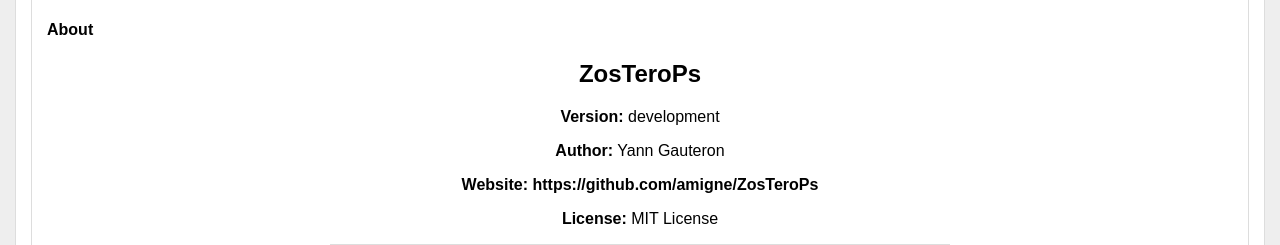
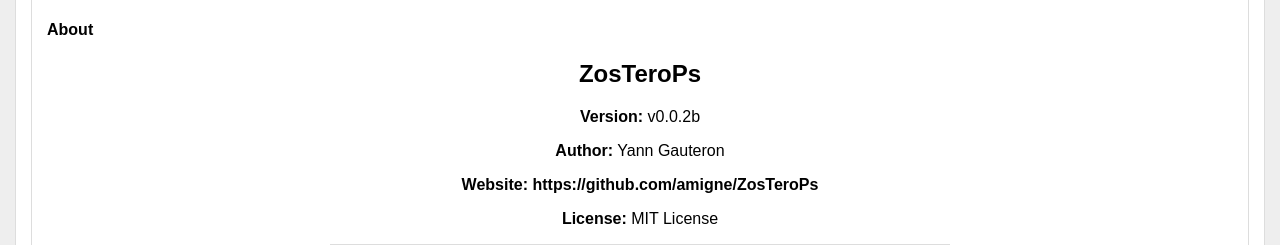
Before and after one commit to amigne/ZosTeroPs, a Django app: page /about/ in a window 1280 px wide. Shown: the part 121-366 px from the top of the page. Run offline with Django 3.2, Linux system fonts and the light colour scheme.

Commit message:
fixing v0.0.2a and releasing v0.0.2b

```diff
--- a/ZosTeroPs/settings.py
+++ b/ZosTeroPs/settings.py
@@ -11,6 +11,7 @@ https://docs.djangoproject.com/en/3.1/ref/settings/
 """
 
 import environ
+import os
 
 from django.utils.translation import gettext_lazy as _
 from pathlib import Path
@@ -129,6 +130,7 @@ if LDAP_AUTHENTICATION:
 
 # Static files
 STATIC_URL = '/static/'
+STATIC_ROOT = os.path.join(BASE_DIR, 'static/')
 
 # Databases
 DATABASES = {
--- a/ztp/templates/ztp/about.html
+++ b/ztp/templates/ztp/about.html
@@ -6,7 +6,7 @@
 {% block content %}
     <div class="about">
         <h2>ZosTeroPs</h2>
-        <p><strong>{% trans "Version:" %}</strong> {% trans "development" %}</p>
+        <p><strong>{% trans "Version:" %}</strong> v0.0.2b</p>
         <p><strong>{% trans "Author:" %}</strong> Yann Gauteron</p>
         <p><strong>{% trans "Website:" %}</strong> <a href="https://github.com/amigne/ZosTeroPs" target="_blank">https://github.com/amigne/ZosTeroPs</a></p>
         <p><strong>{% trans "License:" %}</strong> {% trans "MIT License" %}</p>
```
Also changed, not shown: README.md, 1 other file.
